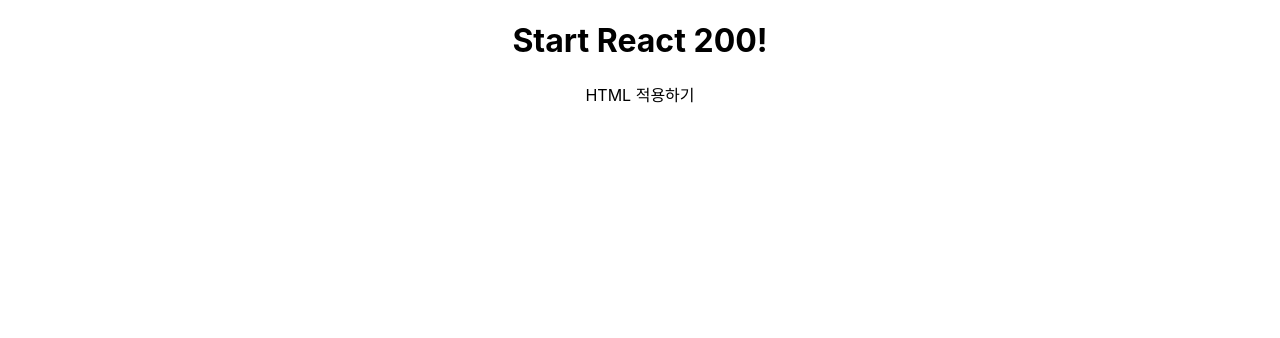
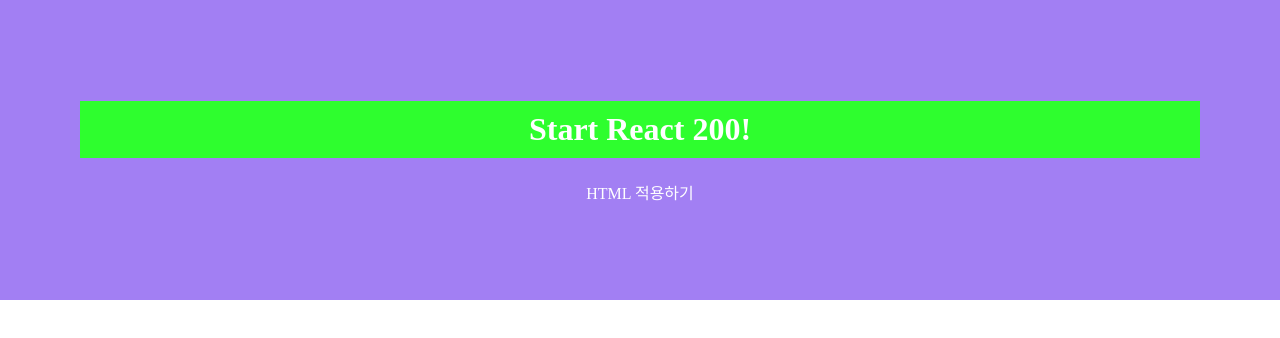
Before and after one commit to Shim-jung-min-lx/react-200eg, a React (Create React App) app: page / in a window 1280 px wide. Shown: the top 338 px of the page. Built offline with nearby package versions, Linux system fonts and the light colour scheme.

Commit message:
- 2번 완료

```diff
--- a/src/App.css
+++ b/src/App.css
@@ -1,38 +1,13 @@
-.App {
+div {
+  background-color: rgb(162, 127, 243);
+  color: #fff;
+  padding: 40px;
+  font-family: 고딕;
   text-align: center;
 }
-
-.App-logo {
-  height: 40vmin;
-  pointer-events: none;
+h1 {
+  color: #fff;
+  background-color: #2efe2e;
+  padding: 10px;
+  font-family: "poppins";
 }
-
-@media (prefers-reduced-motion: no-preference) {
-  .App-logo {
-    animation: App-logo-spin infinite 20s linear;
-  }
-}
-
-.App-header {
-  background-color: #282c34;
-  min-height: 100vh;
-  display: flex;
-  flex-direction: column;
-  align-items: center;
-  justify-content: center;
-  font-size: calc(10px + 2vmin);
-  color: white;
-}
-
-.App-link {
-  color: #61dafb;
-}
-
-@keyframes App-logo-spin {
-  from {
-    transform: rotate(0deg);
-  }
-  to {
-    transform: rotate(360deg);
-  }
-}
```
